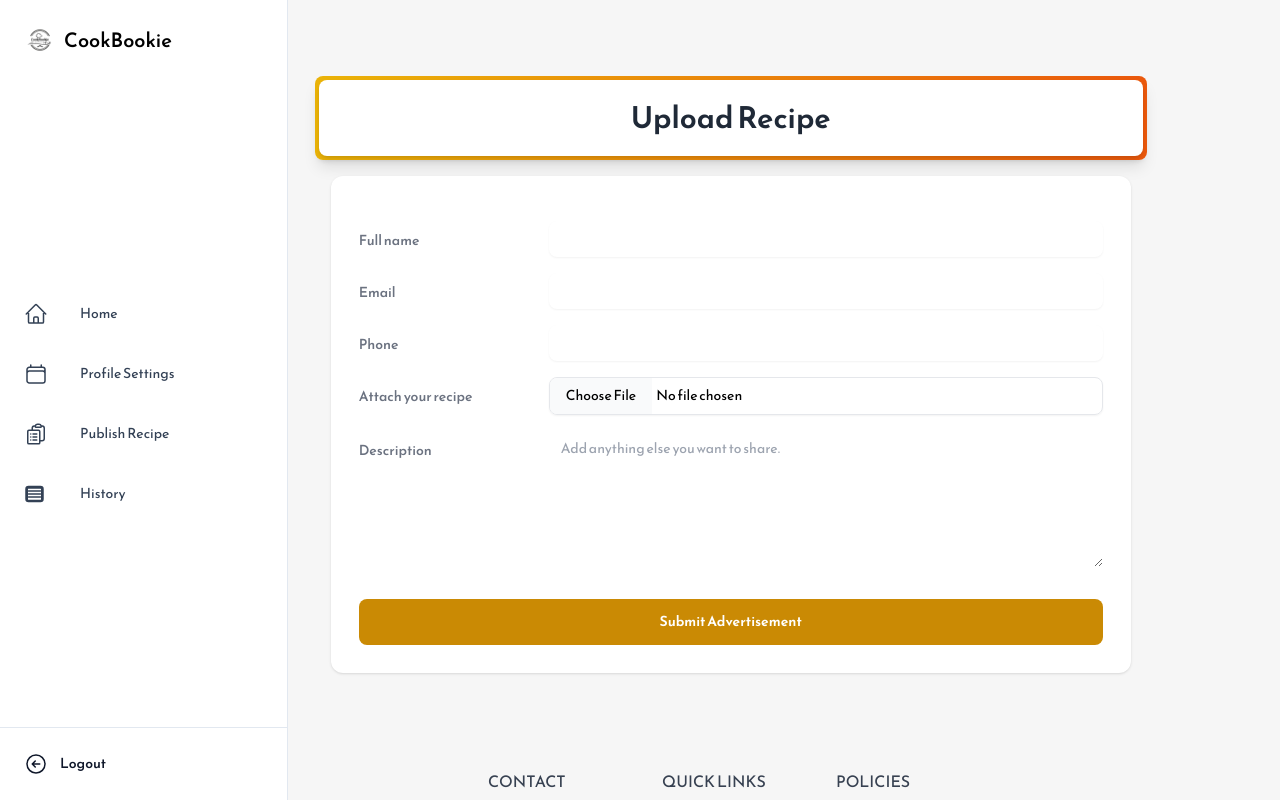
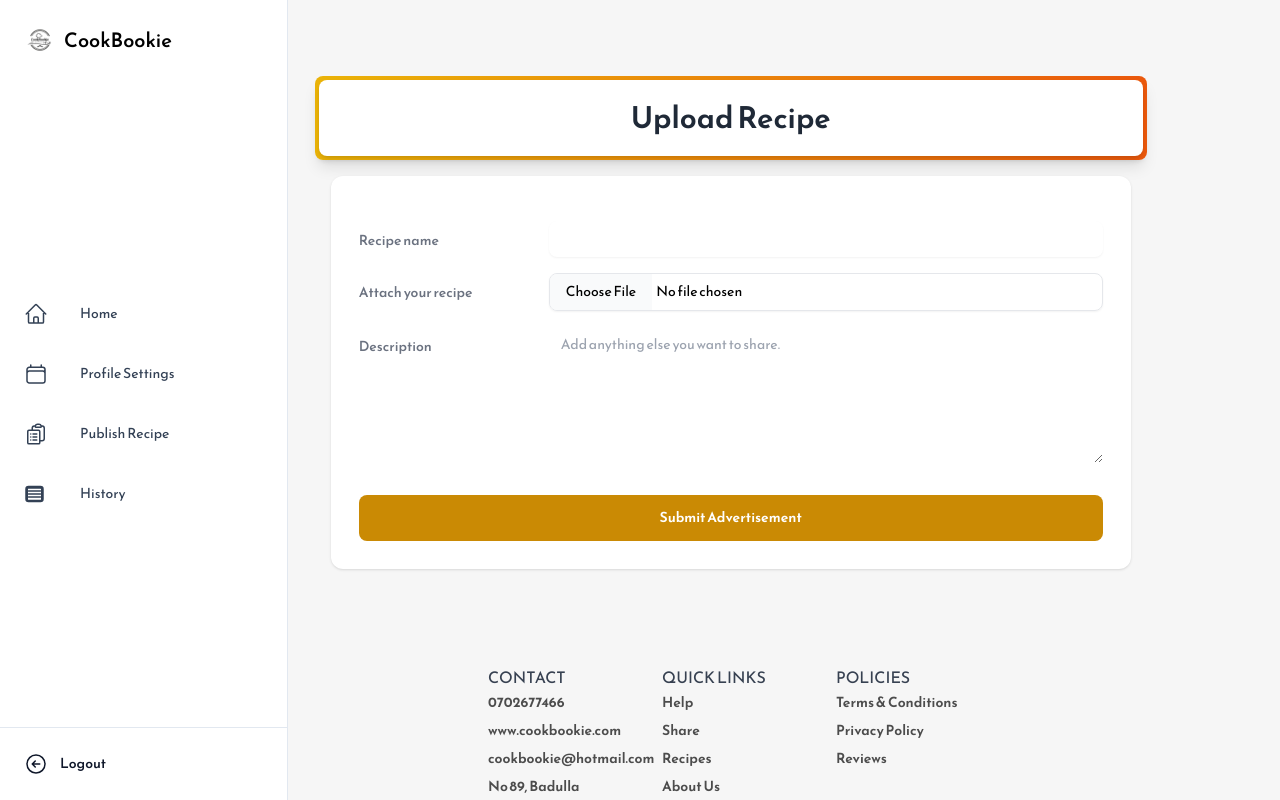
Before and after one commit to MalshaK99/CookBookie_Frontend, a React (Create React App) app: page /publish in a window 1280 px wide. Shown: the top 800 px of the page. Built offline with nearby package versions, Linux system fonts and the light colour scheme.

Commit message:
history page done

```diff
--- a/src/Components/History.js
+++ b/src/Components/History.js
@@ -10,61 +10,51 @@ const History = () => {
   const [isModalOpen, setIsModalOpen] = useState(false);
   const [currentRecipe, setCurrentRecipe] = useState(null);
 
+  // Fetch the recipes on mount
   useEffect(() => {
     const fetchUserRecipes = async () => {
+      const token = localStorage.getItem("token");
+      if (!token) {
+        toast.error("No token found. Please log in.");
+        return;
+      }
+
       try {
-        const token = localStorage.getItem("token");
-        const response = await axios.get(
-          "http://localhost:5000/api/recipes/my-recipes",
-          {
-            headers: {
-              Authorization: `Bearer ${token}`,
-            },
-          }
-        );
-        setRecipes(response.data);
+        const response = await axios.get("http://localhost:5000/api/recipes/my-recipes", {
+          headers: {
+            Authorization: `Bearer ${token}`,
+          },
+        });
+
+        if (response.data) {
+          setRecipes(response.data);
+        }
       } catch (error) {
         console.error("Error fetching user recipes:", error);
+        toast.error("Error fetching recipes. Please try again.");
       }
     };
+
     fetchUserRecipes();
-  }, []);
+  }, []); // Empty dependency array to run only once
 
+  // Open modal for updating a recipe
   const openUpdateModal = (recipe) => {
     setCurrentRecipe(recipe);
     setIsModalOpen(true);
   };
 
+  // Close the modal
   const closeModal = () => {
     setIsModalOpen(false);
     setCurrentRecipe(null);
   };
-  useEffect(() => {
-    const fetchUserRecipes = async () => {
-      try {
-        const token = localStorage.getItem("token");
-        const response = await axios.get(
-          "http://localhost:5000/api/recipes/my-recipes",
-          {
-            headers: {
-              Authorization: `Bearer ${token}`,
-            },
-          }
-        );
-        setRecipes(response.data);
-      } catch (error) {
-        console.error("Error fetching user recipes:", error);
-      }
-    };
-    fetchUserRecipes();
-  }, []);
 
+  // Handle recipe deletion
   const handleDelete = async (id) => {
     try {
       await axios.delete(`http://localhost:5000/api/recipes/recipe/${id}`);
-      setRecipes((prevRecipes) =>
-        prevRecipes.filter((recipe) => recipe._id !== id)
-      );
+      setRecipes((prevRecipes) => prevRecipes.filter((recipe) => recipe._id !== id));
       toast.success("Successfully deleted the recipe");
     } catch (error) {
       console.error("Error deleting recipe:", error);
@@ -72,6 +62,7 @@ const History = () => {
     }
   };
 
+  // Show a confirmation before deleting
   const showDeleteConfirmation = (id) => {
     confirmAlert({
       title: "Confirm to Delete",
@@ -83,7 +74,6 @@ const History = () => {
         },
         {
           label: "No",
-          onClick: () => {},
         },
       ],
     });
@@ -110,18 +100,9 @@ const History = () => {
                 <img
                   className="object-cover object-center w-full h-64 rounded-lg lg:h-80"
                   src={`http://localhost:5000/${recipe.imagePath}`}
-                  alt={recipe.name}
+                  alt={recipe.recipeName}
                 />
-                <div className="absolute bottom-0 flex p-3 bg-white dark:bg-gray-900">
-                  <div className="mx-4">
-                    <h1 className="text-sm text-gray-700 dark:text-gray-200">
-                      {recipe.name}
-                    </h1>
-                    <p className="text-sm text-gray-500 dark:text-gray-400">
-                      {recipe.email}
-                    </p>
-                  </div>
-                </div>
+
               </div>
               <hr className="w-32 my-6 text-blue-500" />
 
@@ -157,26 +138,15 @@ const History = () => {
                   className="text-sm text-yellow-700 dark:text-gray-200"
                   htmlFor="recipe-name"
                 >
-                  Name
+                  Recipe Name
                 </label>
                 <input
                   type="text"
                   id="recipe-name"
-                  defaultValue={currentRecipe?.name}
+                  defaultValue={currentRecipe?.recipeName}
                   className="block w-full px-4 py-3 mt-2 text-sm text-gray-700 bg-white border border-gray-200 rounded-md dark:border-gray-600 dark:bg-gray-900 dark:text-gray-300"
                 />
-                <label
-                  className="text-sm text-yellow-700 dark:text-gray-200"
-                  htmlFor="recipe-name"
-                >
-                  Email
-                </label>
-                <input
-                  type="text"
-                  id="recipe-email"
-                  defaultValue={currentRecipe?.email}
-                  className="block w-full px-4 py-3 mt-2 text-sm text-gray-700 bg-white border border-gray-200 rounded-md dark:border-gray-600 dark:bg-gray-900 dark:text-gray-300"
-                />
+
                 <label
                   className="text-sm text-yellow-700 dark:text-gray-200"
                   htmlFor="recipe-name"
--- a/src/Components/Publish.js
+++ b/src/Components/Publish.js
@@ -5,9 +5,7 @@ import "react-toastify/dist/ReactToastify.css";
 
 const Publish = () => {
   const [formData, setFormData] = useState({
-    name: "",
-    email: "",
-    phone: "",
+    recipeName: "",
     description: "",
   });
   const [file, setFile] = useState(null);
@@ -28,9 +26,7 @@ const Publish = () => {
     const data = new FormData();
 
     // Append form fields to FormData
-    data.append("name", formData.name);
-    data.append("email", formData.email);
-    data.append("phone", formData.phone);
+    data.append("recipeName", formData.recipeName);
     data.append("description", formData.description);
 
     // Append the image file
@@ -56,9 +52,7 @@ const Publish = () => {
 
       // Reset form after successful submission
       setFormData({
-        name: "",
-        email: "",
-        phone: "",
+        recipeName: "",
         description: "",
       });
       setFile(null); // Reset file input
@@ -98,55 +92,15 @@ const Publish = () => {
                 htmlFor="name"
                 className="inline-block text-sm font-medium text-gray-500 mt-2.5 dark:text-neutral-500"
               >
-                Full name
+                Recipe name
               </label>
             </div>
             <div className="sm:col-span-9">
               <input
-                id="name"
-                name="name"
+                id="recipeName"
+                name="recipeName"
                 type="text"
-                value={formData.name}
-                onChange={handleChange}
-                className="py-2 px-3 block w-full border-gray-200 shadow-sm rounded-lg text-sm focus:border-blue-500 focus:ring-blue-500 dark:bg-neutral-900 dark:border-neutral-700 dark:text-neutral-400 dark:placeholder-neutral-500 dark:focus:ring-neutral-600"
-                required
-              />
-            </div>
-
-            <div className="sm:col-span-3">
-              <label
-                htmlFor="email"
-                className="inline-block text-sm font-medium text-gray-500 mt-2.5 dark:text-neutral-500"
-              >
-                Email
-              </label>
-            </div>
-            <div className="sm:col-span-9">
-              <input
-                id="email"
-                name="email"
-                type="email"
-                value={formData.email}
-                onChange={handleChange}
-                className="py-2 px-3 block w-full border-gray-200 shadow-sm rounded-lg text-sm focus:border-blue-500 focus:ring-blue-500 dark:bg-neutral-900 dark:border-neutral-700 dark:text-neutral-400 dark:placeholder-neutral-500 dark:focus:ring-neutral-600"
-                required
-              />
-            </div>
-
-            <div className="sm:col-span-3">
-              <label
-                htmlFor="phone"
-                className="inline-block text-sm font-medium text-gray-500 mt-2.5 dark:text-neutral-500"
-              >
-                Phone
-              </label>
-            </div>
-            <div className="sm:col-span-9">
-              <input
-                id="phone"
-                name="phone"
-                type="text"
-                value={formData.phone}
+                value={formData.recipeName}
                 onChange={handleChange}
                 className="py-2 px-3 block w-full border-gray-200 shadow-sm rounded-lg text-sm focus:border-blue-500 focus:ring-blue-500 dark:bg-neutral-900 dark:border-neutral-700 dark:text-neutral-400 dark:placeholder-neutral-500 dark:focus:ring-neutral-600"
                 required
```
